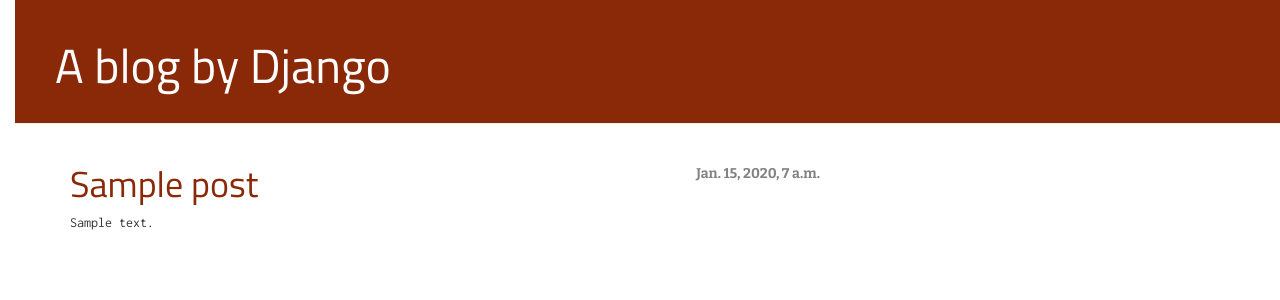
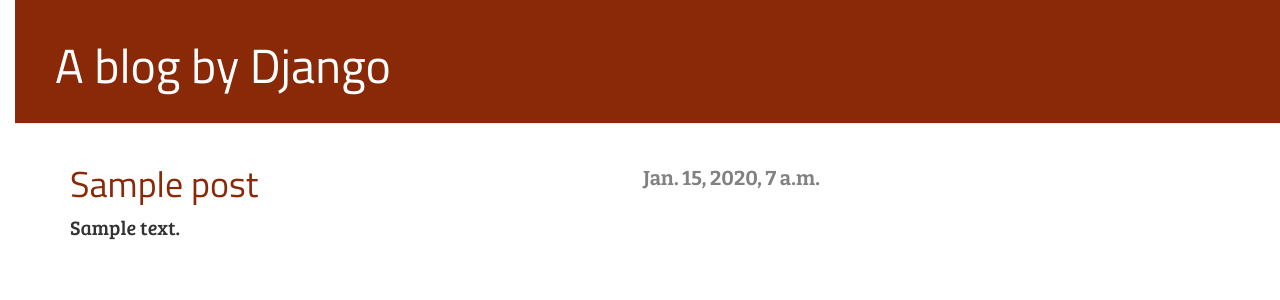
Before and after one commit to alanio/my-first-blog, a Django app: page /post/1/ in a window 1280 px wide. Shown: the top 300 px of the page. Run offline with Django 3.2, Linux system fonts and the light colour scheme; tables that the repository leaves empty hold one stand-in row (values such as "Sample post"); some libraries are stand-ins or nearby versions.

Commit message:
Changing favicon.

```diff
--- a/blog/static/css/blog.css
+++ b/blog/static/css/blog.css
@@ -30,7 +30,6 @@
 
 .date {
 	font-family: 'Bitter';
-    float: right;
     color: #828282;
 }
 
@@ -51,8 +50,13 @@
 
 .post {
     margin-bottom: 70px;
-	font-family: 'Inconsolata';
+	font-family: 'Bree Serif';
+	font-size: 20px;
 
+}
+
+.post .date{
+   float: right;
 }
 
 
--- a/blog/templates/blog/base.html
+++ b/blog/templates/blog/base.html
@@ -6,11 +6,15 @@
         <link rel="stylesheet" href="//maxcdn.bootstrapcdn.com/bootstrap/3.2.0/css/bootstrap-theme.min.css">
         <link href="https://fonts.googleapis.com/css?family=Titillium+Web&subset=latin,latin-ext" rel="stylesheet" type="text/css">
 
+        <link href="https://fonts.googleapis.com/css?family=Inconsolata&subset=latin,latin-ext" rel="stylesheet" type="text/css">
+
         <link href="https://fonts.googleapis.com/css?family=Bitter:700&subset=latin,latin-ext" rel="stylesheet" type="text/css">
 
-        <link href="https://fonts.googleapis.com/css?family=Inconsolata&subset=latin,latin-ext" rel="stylesheet" type="text/css">
+        <link href="https://fonts.googleapis.com/css?family=Bree+Serif&subset=latin,latin-ext" rel="stylesheet" type="text/css">
 
-         <link rel="stylesheet" href="{% static 'css/blog.css' %}">
+        <link rel="icon" href="{% static 'img/favicon.png' %}">
+
+        <link rel="stylesheet" href="{% static 'css/blog.css' %}">
 
 
 
--- a/blog/templates/blog/post_list.html
+++ b/blog/templates/blog/post_list.html
@@ -6,7 +6,7 @@
 
             <h1><a href="{% url 'blog.views.post_detail' pk=post.pk %}">{{ post.title }}</a></h1>
 
-            <div class="date">
+            <div class="date-list">
                 {{ post.published_date }}
             </div>
 
```
Also changed, not shown: blog/static/img/favicon.png (added).
